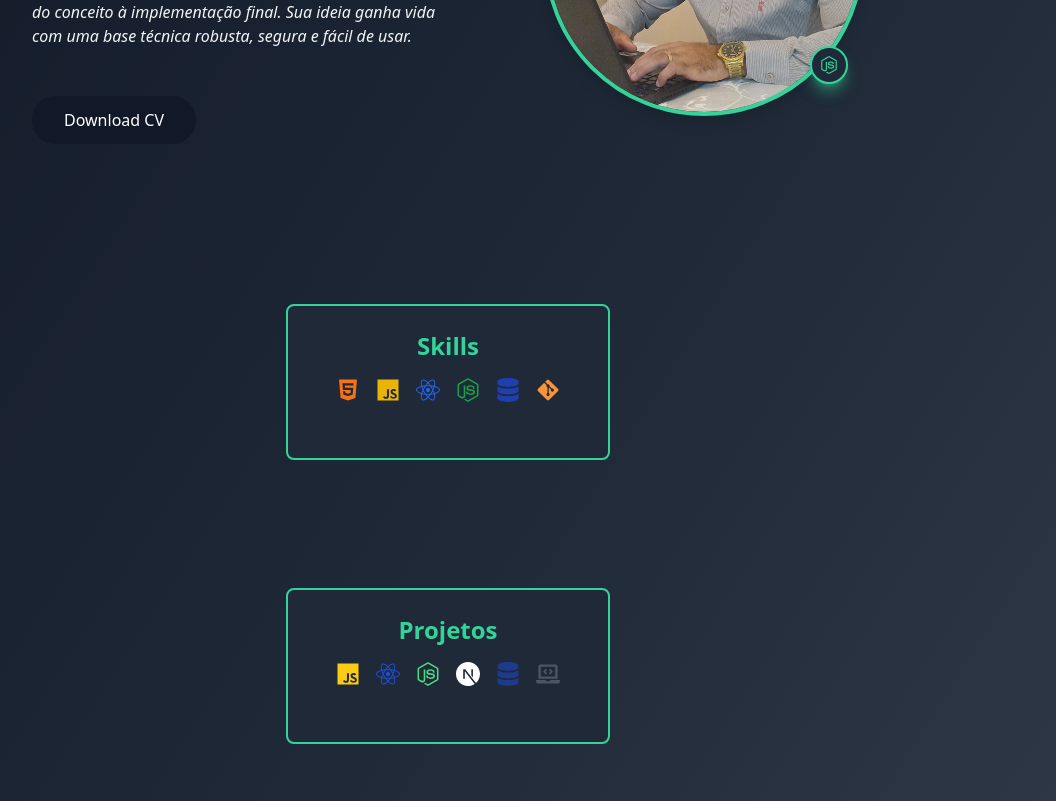
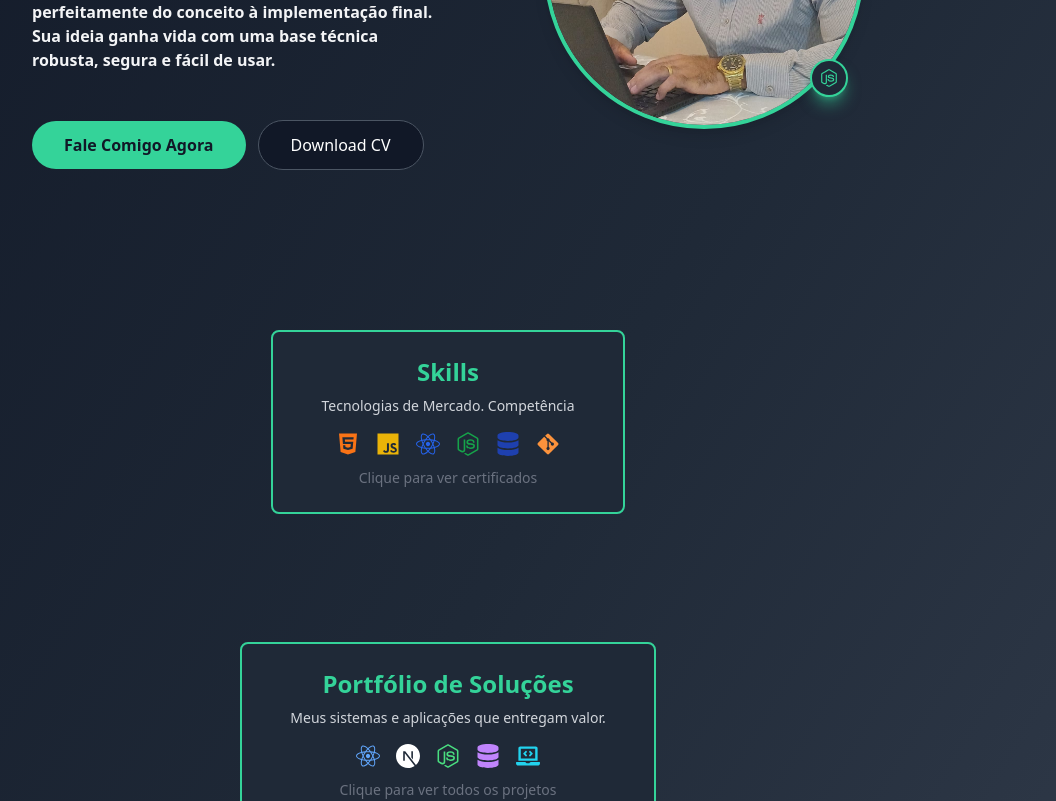
Before and after one commit to adriano-rocha/my-page, a React (Vite) app: page / in a window 1280 px wide. Shown: the part 400-1201 px from the top of the page, without its empty margins (192-1248 px from the left). Built offline with nearby package versions, Linux system fonts and the light colour scheme.

Commit message:
feita pequenas alterações nos componentes Home, Projects

```diff
--- a/src/components/Home/Home.tsx
+++ b/src/components/Home/Home.tsx
@@ -8,25 +8,33 @@ function Home() {
     >
       <div className="flex-1 text-center lg:text-left order-2 lg:order-1">
         <h1 className="text-3xl sm:text-4xl font-bold mb-4">
-          Olá, Sou <span className="text-gray-400">Adriano Rocha</span>
+          Olá, Sou <span className="text-gray-300">Adriano Rocha</span>
         </h1>
         <p className="text-emerald-400 text-lg sm:text-xl mb-2">
           Analista e Desenvolvedor de Sistemas para Web.
         </p>
         <p className="text-gray-100 mb-8 max-w-md mx-auto lg:mx-0">
-          <i>
+          <strong>
             Desenvolvimento que resolve problemas e garante o crescimento do seu
             negócio. Eu planejo, crio e entrego sistemas e sites completos que
             funcionam perfeitamente do conceito à implementação final. Sua ideia
             ganha vida com uma base técnica robusta, segura e fácil de usar.
-          </i>
+          </strong>
         </p>
 
-        <div className="mt-8 lg:mt-12 flex items-center justify-center lg:justify-start gap-3">
+        <div className="mt-8 lg:mt-12 flex flex-col sm:flex-row items-center justify-center lg:justify-start gap-3">
+          <a
+            href="https://wa.me/5582998273188"
+            target="_blank"
+            rel="noopener noreferrer"
+            className="bg-emerald-400 hover:bg-emerald-600 text-gray-900 px-6 sm:px-8 py-3 rounded-full font-semibold transition-colors inline-block text-center w-full sm:w-auto"
+          >
+            Fale Comigo Agora
+          </a>
           <a
             href="/certificates/cv-adriano-rocha.pdf"
             download="CV-Adriano-Rocha.pdf"
-            className="bg-gray-900 hover:bg-emerald-400 px-6 sm:px-8 py-3 rounded-full font-medium transition-colors inline-block"
+            className="bg-gray-900 hover:bg-gray-700 text-white border border-gray-600 px-6 sm:px-8 py-3 rounded-full font-medium transition-colors inline-block text-center w-full sm:w-auto"
           >
             Download CV
           </a>
--- a/src/components/Projects/Projects.tsx
+++ b/src/components/Projects/Projects.tsx
@@ -9,7 +9,7 @@ import {
   FaLaptopCode,
   FaDatabase,
 } from "react-icons/fa";
-import { SiNextdotjs } from "react-icons/si";
+import { SiNextdotjs, SiMongodb, SiPostgresql, SiExpress } from "react-icons/si";
 
 function Projects() {
   const [isOpen, setIsOpen] = useState(false);
@@ -17,45 +17,45 @@ function Projects() {
   const projects = [
     {
       id: 1,
-      title: "TaskFlow - Landing Page",
+      title: "Quiroclínica (Site Institucional)",
       description:
-        "Página interativa para app de produtividade com design moderno e responsivo",
-      image: "/images/taskflow-preview.png",
-      demoUrl: "https://interactive-page-brown.vercel.app/",
-      githubUrl: "https://github.com/adriano-rocha/interactive-page",
-      technologies: ["HTML", "CSS", "JavaScript"],
+        "Site institucional de **alta conversão** com design profissional e responsivo, focado em credibilidade e geração de agendamentos.",
+      image: "/images/quiroclinica-preview.png",
+      demoUrl: "https://site-quiroclinica.vercel.app/",
+      githubUrl: "https://github.com/adriano-rocha/site-quiroclinica",
+      technologies: ["React", "CSS", "Responsive"], // ALTERADO: Removido Tailwind
+      status: "Finalizado",
+      color: "white",
+    },
+    {
+      id: 2,
+      title: "CRUD Fullstack (Gestão de Dados)",
+      description:
+        "Solução completa de gestão de dados com API e interface integradas. Demonstração de arquitetura **Node.js/Express** e persistência em **MongoDB**.",
+      image: "/images/crud-preview.png",
+      demoUrl: "https://crud-fullstack-ivory.vercel.app",
+      githubUrl: "https://github.com/adriano-rocha/crud-fullstack",
+      technologies: ["React", "Node.js", "Express", "MongoDB", "Responsive"],
       status: "Finalizado",
       color: "yellow",
     },
     {
-      id: 2,
-      title: "To-Do List App",
+      id: 3,
+      title: "Dev Store (E-commerce Moderno)",
       description:
-        "Aplicação de lista de tarefas com interface intuitiva e funcionalidades completas",
-      image: "/images/todo-preview.png",
-      demoUrl: "https://to-do-ochre-xi.vercel.app",
-      githubUrl: "https://github.com/adriano-rocha/to-do",
-      technologies: ["React", "JavaScript", "CSS"],
-      status: "Finalizado",
-      color: "white",
-    },
-    {
-      id: 3,
-      title: "CRUD Fullstack",
-      description:
-        "Sistema completo de cadastro com backend e frontend integrados",
-      image: "/images/crud-preview.png",
-      demoUrl: "https://crud-fullstack-ivory.vercel.app",
-      githubUrl: "https://github.com/adriano-rocha/crud-fullstack",
-      technologies: ["React", "Node.js", "Database", "Responsive"],
-      status: "Finalizado",
-      color: "emerald",
+        "E-commerce moderno para demonstração de arquitetura escalável com **Next.js/TypeScript**, gerenciamento de estado e carrinho de compras.",
+      image: "/images/dev-store.png",
+      demoUrl: "https://dev-store-link.vercel.app/",
+      githubUrl: "https://github.com/adriano-rocha/dev-store",
+      technologies: ["Next.js", "React", "TypeScript", "Responsive"],
+      status: "Em desenvolvimento",
+      color: "blue",
     },
     {
       id: 4,
       title: "Controle de Gastos",
       description:
-        "Aplicação para controle financeiro pessoal com dashboard interativo",
+        "Aplicação para controle financeiro pessoal com dashboard interativo em React, focada em usabilidade e design limpo.",
       image: "/images/expense-preview.png",
       demoUrl: "https://expense-control-five.vercel.app",
       githubUrl: "https://github.com/adriano-rocha/expense-control",
@@ -65,21 +65,9 @@ function Projects() {
     },
     {
       id: 5,
-      title: "Quiroclínica",
-      description:
-        "Site institucional para clínica de quiropraxia com design profissional",
-      image: "/images/quiroclinica-preview.png",
-      demoUrl: "https://site-quiroclinica.vercel.app/",
-      githubUrl: "https://github.com/adriano-rocha/site-quiroclinica",
-      technologies: ["React", "CSS", "Responsive"],
-      status: "Finalizado",
-      color: "olive",
-    },
-    {
-      id: 6,
       title: "New Gym",
       description:
-        "Site moderno para academia com design responsivo e animações (em desenvolvimento)",
+        "Site moderno para academia com design responsivo e animações, usando JavaScript vanilla para um código leve.",
       image: "/images/newgym-preview.png",
       demoUrl: "https://new-gym-three.vercel.app/",
       githubUrl: "https://github.com/adriano-rocha/new-gym",
@@ -88,28 +76,40 @@ function Projects() {
       color: "green",
     },
     {
-      id: 7,
-      title: "Dev Store",
+      id: 6,
+      title: "TaskFlow - Landing Page",
       description:
-        "E-commerce moderno para desenvolvedores com carrinho, produtos e sistema de pagamento",
-      image: "/images/dev-store.png",
-      demoUrl: null, // Ajuste quando tiver deploy
-      githubUrl: "https://github.com/adriano-rocha", // Ajuste o link correto
-      technologies: ["Next.js", "React", "TypeScript"],
-      status: "Em desenvolvimento",
-      color: "indigo",
+        "Landing page interativa para app de produtividade. Foco em UX/UI, alta performance e responsividade em todos os dispositivos.",
+      image: "/images/taskflow-preview.png",
+      demoUrl: "https://interactive-page-brown.vercel.app/",
+      githubUrl: "https://github.com/adriano-rocha/interactive-page",
+      technologies: ["HTML", "CSS", "JavaScript"],
+      status: "Finalizado",
+      color: "yellow",
     },
     {
-      id: 8,
+      id: 7,
       title: "Auto Brilho",
       description:
-        "Site para loja de higienização automotiva (em desenvolvimento)",
+        "Site em React/Vite para loja de higienização automotiva. Em desenvolvimento, focado em velocidade de carregamento e SEO.",
       image: "/images/autobrilho-preview.png",
       demoUrl: null,
       githubUrl: "https://github.com/adriano-rocha/site-auto-brilho",
       technologies: ["React", "Vite", "Responsive"],
       status: "Em desenvolvimento",
       color: "red",
+    },
+    {
+      id: 8,
+      title: "To-Do List App",
+      description:
+        "Aplicação de lista de tarefas em React. Demonstração de gerenciamento de estado e persistência de dados local.",
+      image: "/images/todo-preview.png",
+      demoUrl: "https://to-do-ochre-xi.vercel.app",
+      githubUrl: "https://github.com/adriano-rocha/to-do",
+      technologies: ["React", "JavaScript", "CSS"],
+      status: "Finalizado",
+      color: "white", // ALTERADO: Branco
     },
   ];
 
@@ -121,13 +121,16 @@ function Projects() {
     const icons: { [key: string]: React.ReactElement } = {
       React: <FaReact className="text-blue-400" />,
       "Node.js": <FaNodeJs className="text-emerald-400" />,
+      Express: <SiExpress className="text-emerald-500" />,
+      MongoDB: <SiMongodb className="text-green-500" />,
+      PostgreSQL: <SiPostgresql className="text-blue-600" />,
       JavaScript: <FaJs className="text-yellow-400" />,
-      "Next.js": <span className="text-white">⚡</span>,
-      TypeScript: <span className="text-blue-400">TS</span>,
+      "Next.js": <SiNextdotjs className="text-white" />,
+      TypeScript: <span className="text-blue-400 font-bold">TS</span>,
+      "Tailwind CSS": <span className="text-cyan-400 font-bold">TW</span>, // Mantido, caso precise em outros projetos
       HTML: <FaHtml5 className="text-orange-400" />,
-      CSS: <span className="text-blue-300">CSS</span>,
-      Database: <span className="text-purple-400">DB</span>,
-      Vite: <span className="text-purple-400">⚡</span>,
+      CSS: <span className="text-blue-300 font-bold">CSS</span>,
+      Vite: <span className="text-purple-400 font-bold">VITE</span>,
       Responsive: <span className="text-cyan-400">📱</span>,
     };
     return icons[tech] || <span className="text-gray-400">{tech}</span>;
@@ -143,19 +146,23 @@ function Projects() {
           onClick={() => setIsOpen(true)}
           className="bg-gray-800 hover:bg-emerald-400/20 border-2 border-emerald-400 px-12 py-6 rounded-lg transition-all duration-300 hover:scale-105 group"
         >
-          <h2 className="text-2xl font-bold text-emerald-400 mb-4">Projetos</h2>
+          <h2 className="text-2xl font-bold text-emerald-400 mb-2">
+            Portfólio de Soluções
+          </h2>
+          <p className="text-gray-300 text-sm mb-4">
+            Meus sistemas e aplicações que entregam valor.
+          </p>
 
           <div className="flex justify-center gap-4">
-            <FaJs className="text-yellow-400 text-2xl group-hover:scale-110 transition-transform" />
-            <FaReact className="text-blue-700 text-2xl group-hover:scale-110 transition-transform" />
+            <FaReact className="text-blue-400 text-2xl group-hover:scale-110 transition-transform" />
+            <SiNextdotjs className="text-white text-2xl group-hover:scale-110 transition-transform" />
             <FaNodeJs className="text-green-400 text-2xl group-hover:scale-110 transition-transform" />
-            <SiNextdotjs className="text-white text-2xl group-hover:scale-110 transition-transform" />
-            <FaDatabase className="text-blue-900 text-2xl group-hover:scale-110 transition-transform" />
-            <FaLaptopCode className="text-gray-600 text-2xl group-hover:scale-110 transition-transform" />
+            <FaDatabase className="text-purple-400 text-2xl group-hover:scale-110 transition-transform" />
+            <FaLaptopCode className="text-cyan-400 text-2xl group-hover:scale-110 transition-transform" />
           </div>
 
-          <p className="text-gray-300 text-sm mt-3 opacity-0 group-hover:opacity-100 transition-opacity">
-            Clique para ver meus projetos
+          <p className="text-gray-500 text-sm mt-3">
+            Clique para ver todos os projetos
           </p>
         </button>
       </section>
@@ -165,7 +172,7 @@ function Projects() {
   return (
     <section
       id="projects"
-      className="min-h-screen flex flex-col items-center justify-center px-8 max-w-6xl mx-auto"
+      className="min-h-screen flex flex-col items-center justify-center px-8 max-w-6xl mx-auto py-16"
     >
       <div className="flex items-center justify-between w-full mb-12">
         <button
@@ -174,7 +181,7 @@ function Projects() {
         >
           ← Voltar
         </button>
-        <h2 className="text-3xl font-bold text-emerald-400">Meus Projetos</h2>
+        <h2 className="text-3xl font-bold text-emerald-400">Portfólio de Soluções</h2>
         <div></div>
       </div>
 
@@ -182,6 +189,7 @@ function Projects() {
         {projects.map((project) => (
           <div
             key={project.id}
+
             className={`bg-gray-800 border-2 border-${project.color}-400 rounded-lg overflow-hidden hover:bg-${project.color}-400/10 transition-all duration-300 hover:scale-105 group`}
           >
             <div className="relative h-48 bg-gray-700 overflow-hidden">
@@ -270,7 +278,7 @@ function Projects() {
         >
           <FaGithub className="text-emerald-400" />
           <span className="text-emerald-400 font-medium">
-            Ver todos os projetos
+            Ver repositório completo
           </span>
         </a>
       </div>
--- a/src/components/Skills/Skills.tsx
+++ b/src/components/Skills/Skills.tsx
@@ -37,6 +37,41 @@ function Skills() {
     }
   ];
 
+    const getSkillStyles = (color: string) => {
+    switch (color) {
+      case 'orange':
+        return {
+          border: 'border-orange-400',
+          text: 'text-orange-400',
+          hover: 'hover:bg-orange-400/10'
+        };
+      case 'yellow':
+        return {
+          border: 'border-yellow-400',
+          text: 'text-yellow-400',
+          hover: 'hover:bg-yellow-400/10'
+        };
+      case 'blue':
+        return {
+          border: 'border-blue-400',
+          text: 'text-blue-400',
+          hover: 'hover:bg-blue-400/10'
+        };
+      case 'green':
+        return {
+          border: 'border-green-400',
+          text: 'text-green-400',
+          hover: 'hover:bg-green-400/10'
+        };
+      default:
+        return {
+          border: 'border-gray-400',
+          text: 'text-gray-400',
+          hover: 'hover:bg-gray-400/10'
+        };
+    }
+  };
+
   const handleCertificateClick = (certificateUrl: string) => {
     window.open(certificateUrl, '_blank');
   };
@@ -51,7 +86,8 @@ function Skills() {
           onClick={() => setIsOpen(true)}
           className="bg-gray-800 hover:bg-emerald-400/20 border-2 border-emerald-400 px-12 py-6 rounded-lg transition-all duration-300 hover:scale-105 group"
         >
-          <h2 className="text-2xl font-bold text-emerald-400 mb-4">Skills</h2>
+          <h2 className="text-2xl font-bold text-emerald-400 mb-2">Skills</h2>
+          <p className="text-gray-300 text-sm mb-4">Tecnologias de Mercado. Competência</p>
 
           <div className="flex justify-center gap-4">
             <FaHtml5 className="text-orange-500 text-2xl group-hover:scale-110 transition-transform" />
@@ -62,7 +98,7 @@ function Skills() {
             <FaGitAlt className="text-orange-400 text-2xl group-hover:scale-110 transition-transform" />
           </div>
 
-          <p className="text-gray-300 text-sm mt-3 opacity-0 group-hover:opacity-100 transition-opacity">
+          <p className="text-gray-500 text-sm mt-3 group-hover:opacity-100 transition-opacity">
             Clique para ver certificados
           </p>
         </button>
@@ -87,13 +123,15 @@ function Skills() {
       </div>
 
       <div className="grid grid-cols-1 md:grid-cols-2 lg:grid-cols-3 gap-8 w-full">
-        {skills.map((skill, skillIndex) => (
+        {skills.map((skill, skillIndex) => {
+          const styles = getSkillStyles(skill.color);
+          return (
             <div
               key={skillIndex}
-            className={`bg-gray-800 border-2 border-${skill.color}-400 rounded-lg overflow-hidden hover:bg-${skill.color}-400/10 transition-all duration-300 hover:scale-105 group`}
+              className={`bg-gray-800 border-2 ${styles.border} rounded-lg overflow-hidden ${styles.hover} transition-all duration-300 hover:scale-105 group`}
             >
               <div className="p-6 text-center">
-              <h3 className={`text-xl font-semibold text-${skill.color}-400 mb-4`}>
+                <h3 className={`text-xl font-semibold ${styles.text} mb-4`}>
                   {skill.name}
                 </h3>
 
@@ -124,7 +162,8 @@ function Skills() {
                 </p>
               </div>
             </div>
-        ))}
+          );
+        })}
       </div>
     </section>
   );
```
Lines whose indentation alone changed are shown as unchanged.
